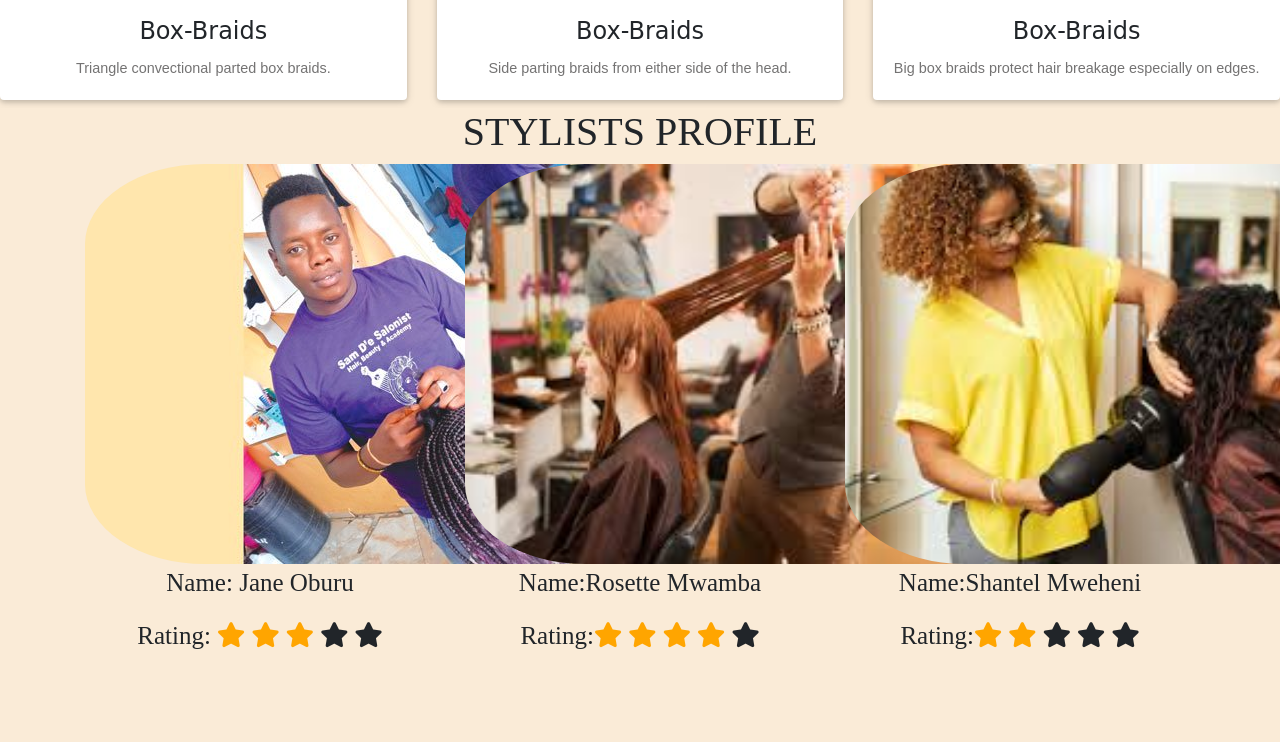
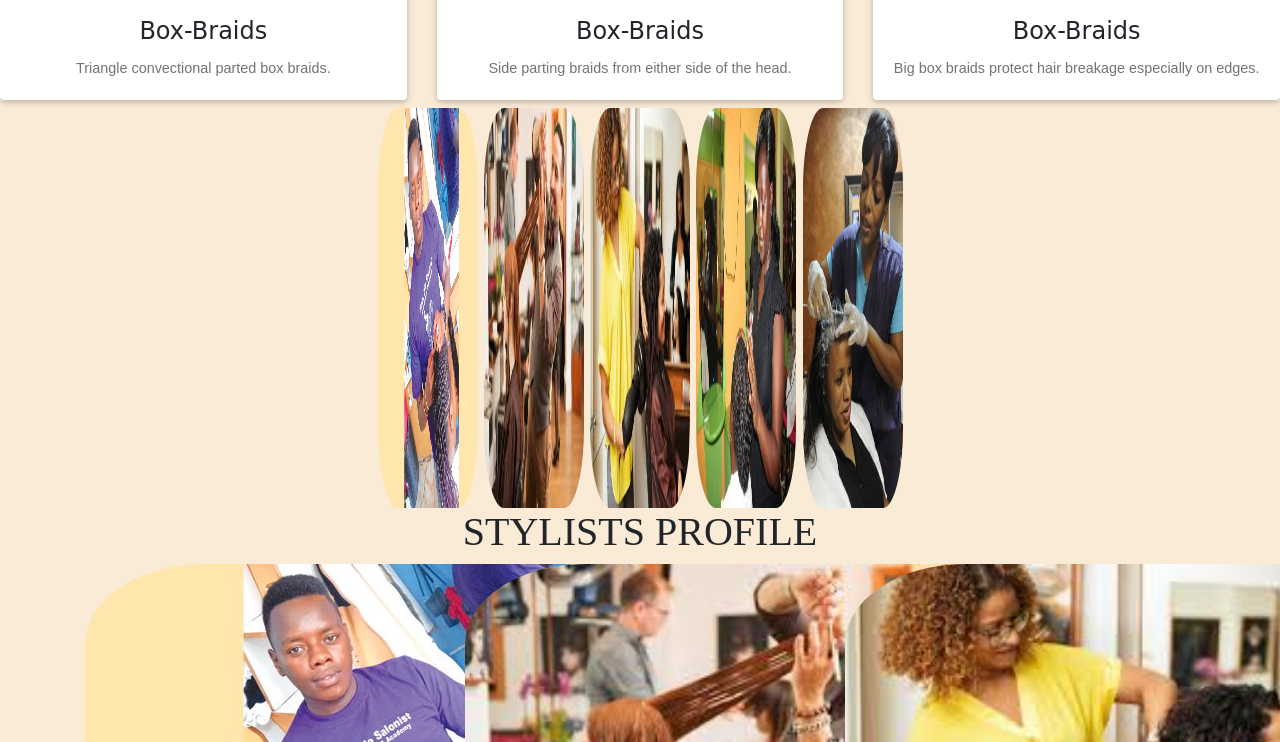
Before and after one commit to FawcettSimiyu/e-salon, a plain HTML site: page index.html in a window 1280 px wide. Shown: the part 1863-2605 px from the top of the page. Drawn offline with nearby package versions, Linux system fonts and the light colour scheme; a web font is replaced by a local one.

Commit message:
Update index.html

```diff
--- a/index.html
+++ b/index.html
@@ -382,13 +382,13 @@
     </div>
   </div>
     <!--/.Carousel Wrapper-->
-   <!-- <div class ="profiles">
+   <div class ="profiles">
       <img src="img/worker1.jpg" class="profile" alt="worker" height="100px;" width="100px;">
       <img src="img/worker2.jpg"  class="profile" alt="worker" height="100px;" width="100px;">
       <img src="img/worker3.jpg" class="profile" alt="worker" height="100px;" width="100px;">
       <img src="img/worker4.jpg" class="profile" alt="worker" height="100px;" width="100px;">
       <img src="img/worker5.jpg" class="profile" alt="worker" height="100px;" width="100px;">
-    </div>-->
+    </div>
 
     <div id = "stylists">
       <div class="container">
```
